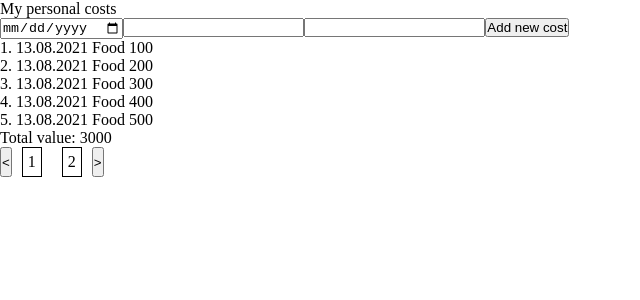
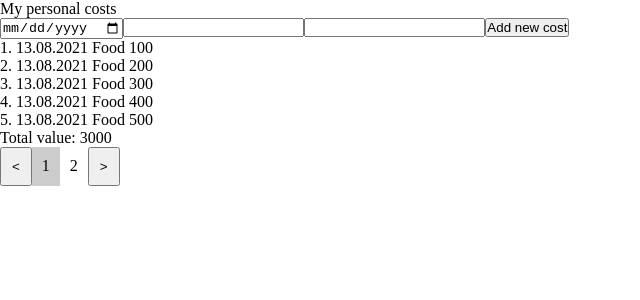
Before and after one commit to NSLyuma/VueJS_costs_trying, a Vue app in the folder costs_trying/: page / in a window 1280 px wide. Shown: the top 300 px of the page, without its empty margins (0-640 px from the left). Built offline with nearby package versions, Linux system fonts and the light colour scheme.

Commit message:
Current page is highlighted

```diff
--- a/costs_trying/src/components/Pagination.vue
+++ b/costs_trying/src/components/Pagination.vue
@@ -1,10 +1,22 @@
 <template>
-  <div class="pages-box">
-    <button @click="onClick(currentPage - 1)">&#60;</button>
-    <div v-for="page in numberOfPages" :key="page">
-      <div class="page" @click="onClick(page)">{{ page }}</div>
+  <div :class="[$style.wrp]">
+    <button :class="[$style.btn]" @click="onClick(currentPage - 1)">
+      &#60;
+    </button>
+    <div
+      :class="{
+        [$style.active]: currentPage === page,
+      }"
+      v-for="page in numberOfPages"
+      :key="page"
+    >
+      <div :class="[$style.page]" @click="onClick(page)">
+        {{ page }}
+      </div>
     </div>
-    <button @click="onClick(currentPage + 1)">&#62;</button>
+    <button :class="[$style.btn]" @click="onClick(currentPage + 1)">
+      &#62;
+    </button>
   </div>
 </template>
 
@@ -22,6 +34,8 @@ export default {
       else {
         this.$emit("onClick", page);
       }
+      let curPage = document.getElementById("p");
+      curPage.classList.add("page-bg");
     },
   },
   computed: {
@@ -32,16 +46,23 @@ export default {
 };
 </script>
 
-<style scoped>
-.pages-box {
+<style module lang="scss">
+.wrp {
   display: flex;
+  & > div {
+    &.active {
+      background: #ccc;
+    }
+  }
+}
+
+.btn {
+  padding: 10px;
+  cursor: pointer;
 }
 
 .page {
-  margin-right: 10px;
-  margin-left: 10px;
-  border: 1px solid black;
-  padding: 5px;
   cursor: pointer;
+  padding: 10px;
 }
 </style>
```
